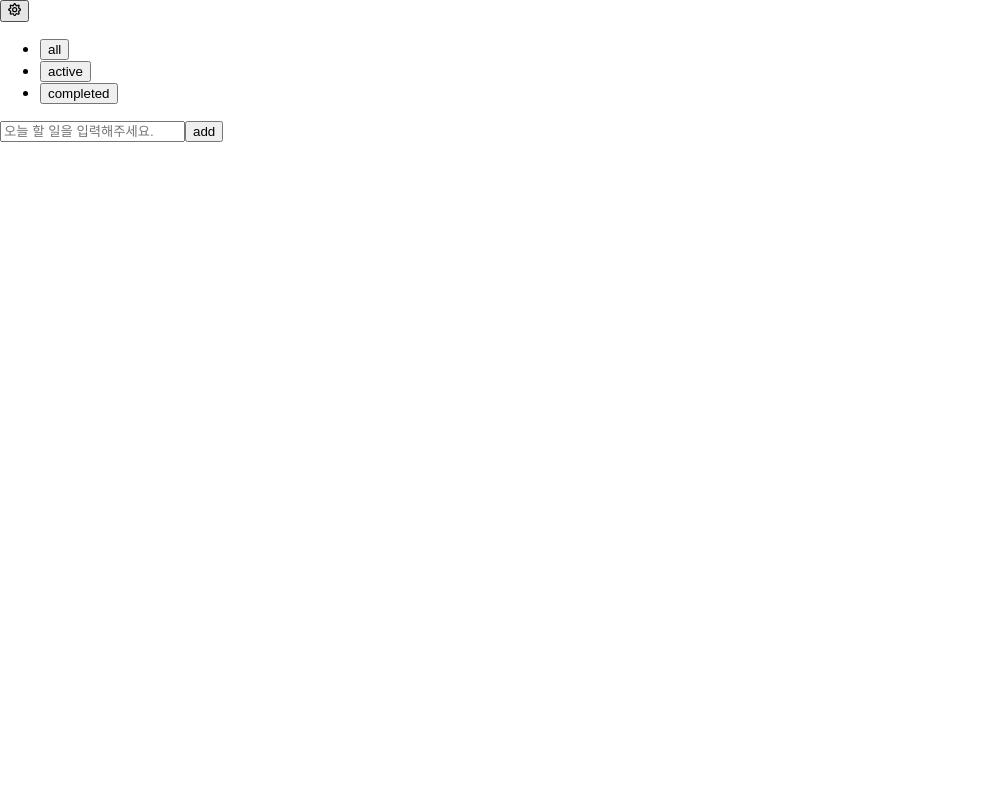
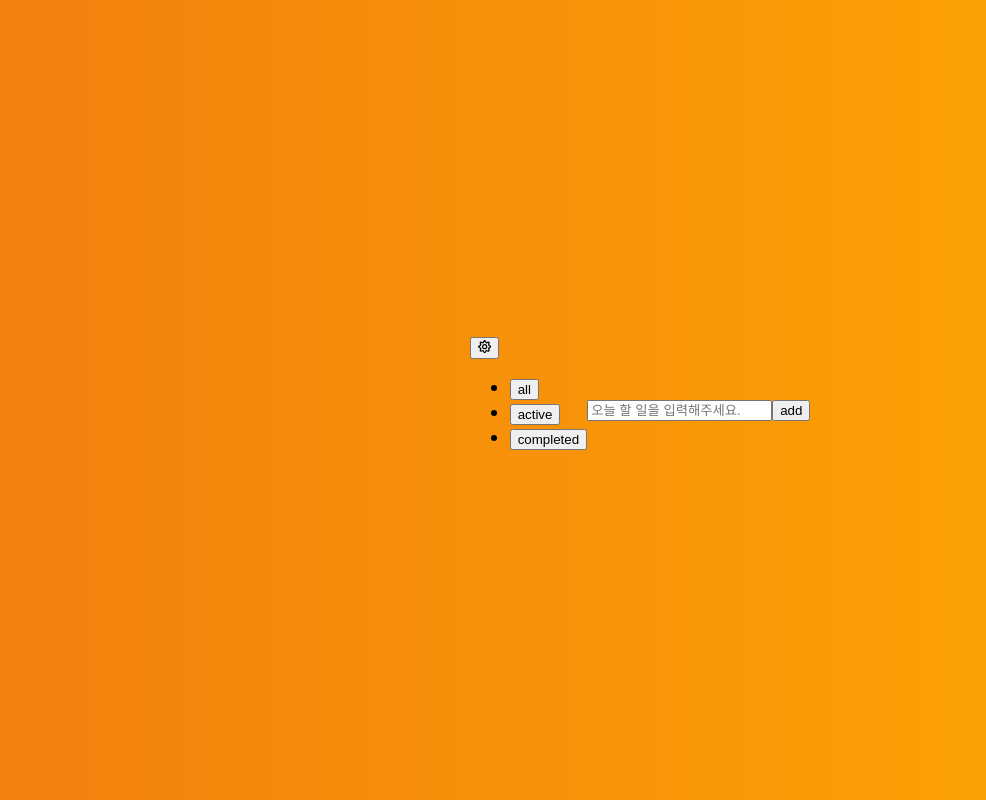
Before and after one commit to Jinga02/pratice, a React (Create React App) app in the folder atomic_todo/: page / in a window 1280 px wide. Shown: the whole page, without its empty margins (0-986 px from the left). Built offline with nearby package versions, Linux system fonts and the light colour scheme.

Commit message:
darkMode 기능 완전 구현

```diff
--- a/atomic_todo/src/index.css
+++ b/atomic_todo/src/index.css
@@ -1,13 +1,64 @@
+@import url("https://fonts.googleapis.com/css2?family=Noto+Sans+KR:wght@300&display=swap");
+
+:root {
+  --color-white: white;
+  --color-todo-bg: rgb(255, 255, 255);
+  --color-font: rgba(255, 255, 255, 0.8);
+  --color-font-accent: white;
+  --color-todo-font: black;
+  --color-accent: #f16e03;
+  --color-border: rgba(160, 160, 160, 0.2);
+  --color-bg: linear-gradient(
+    90deg,
+    rgba(36, 17, 0, 1) 0%,
+    rgba(241, 128, 15, 1) 0%,
+    rgba(255, 171, 0, 1) 100%
+  );
+}
+
+html.dark {
+  --color-todo-bg: rgba(255, 255, 255, 0);
+  --color-font: rgba(255, 255, 255, 0.8);
+  --color-font-accent: #f16e03;
+  --color-todo-font: white;
+  --color-accent: #1a1c35;
+  --color-border: rgba(160, 160, 160, 0.1);
+  --color-bg: linear-gradient(
+    90deg,
+    rgba(36, 17, 0, 1) 0%,
+    rgba(4, 4, 34, 0.8491990546218487) 0%,
+    rgba(8, 7, 34, 0.8828125) 100%
+  );
+}
+
 body {
   margin: 0;
-  font-family: -apple-system, BlinkMacSystemFont, 'Segoe UI', 'Roboto', 'Oxygen',
-    'Ubuntu', 'Cantarell', 'Fira Sans', 'Droid Sans', 'Helvetica Neue',
-    sans-serif;
-  -webkit-font-smoothing: antialiased;
-  -moz-osx-font-smoothing: grayscale;
+  width: 100vw;
+  height: 100vh;
+  background: var(--color-bg);
+  accent-color: var(--color-accent);
+  font-family: "Noto Sans KR", sans-serif;
+  font-weight: bold;
+}
+#root {
+  width: 100%;
+  height: 100%;
+  display: flex;
+  justify-content: center;
+  align-items: center;
+}
+::-webkit-scrollbar {
+  width: 0.5rem;
 }
 
-code {
-  font-family: source-code-pro, Menlo, Monaco, Consolas, 'Courier New',
-    monospace;
+::-webkit-scrollbar-track {
+  background-color: var(--color-bg-dark);
 }
+
+::-webkit-scrollbar-thumb {
+  background-color: var(--color-scrollbar);
+}
+
+::-webkit-scrollbar-thumb:hover {
+  background-color: var(--color-accent);
+}
--- a/atomic_todo/src/redux/slice/DarkModeSlice.jsx
+++ b/atomic_todo/src/redux/slice/DarkModeSlice.jsx
@@ -1,10 +1,24 @@
 import { createSlice } from "@reduxjs/toolkit";
 
-if (!localStorage.getItem("theme")) {
-  localStorage.setItem("theme", "light");
+// 초기 테마 설정
+let initialTheme;
+if (
+  !localStorage.getItem("theme") ||
+  localStorage.getItem("theme") === "light"
+) {
+  initialTheme = "light";
+} else {
+  initialTheme = "dark";
 }
+localStorage.setItem("theme", initialTheme);
+
+// 다크모드 적용
+if (initialTheme === "dark") {
+  document.documentElement.classList.add("dark");
+}
+
 const initialState = {
-  theme: localStorage.getItem("theme"),
+  theme: initialTheme,
 };
 
 const DarkModeSlice = createSlice({
@@ -15,7 +29,11 @@ const DarkModeSlice = createSlice({
       const newTheme = action.payload;
       localStorage.setItem("theme", newTheme);
       state.theme = newTheme;
-      console.log(newTheme);
+      if (newTheme === "dark") {
+        document.documentElement.classList.add("dark");
+      } else {
+        document.documentElement.classList.remove("dark");
+      }
     },
   },
 });
```
